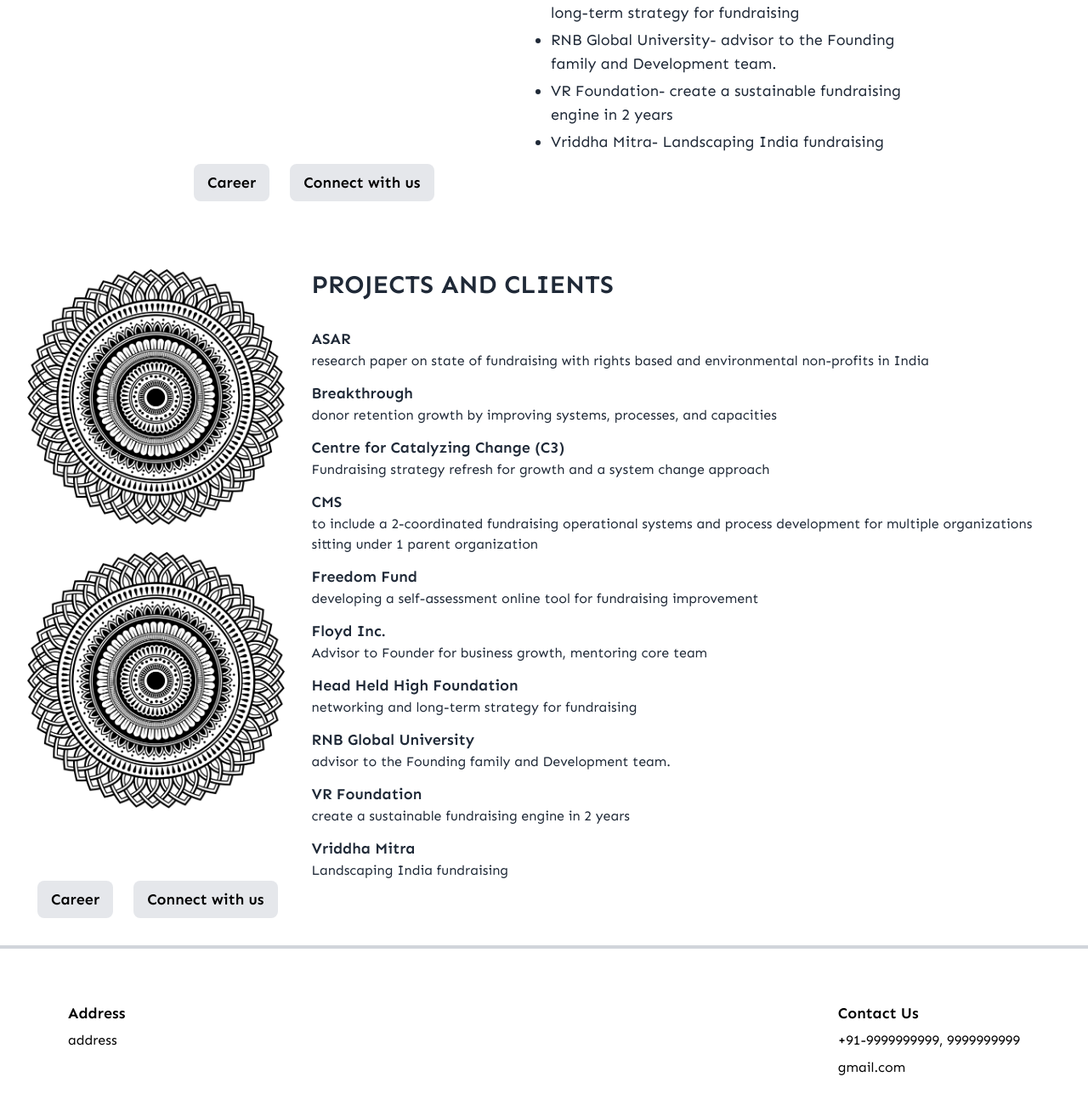
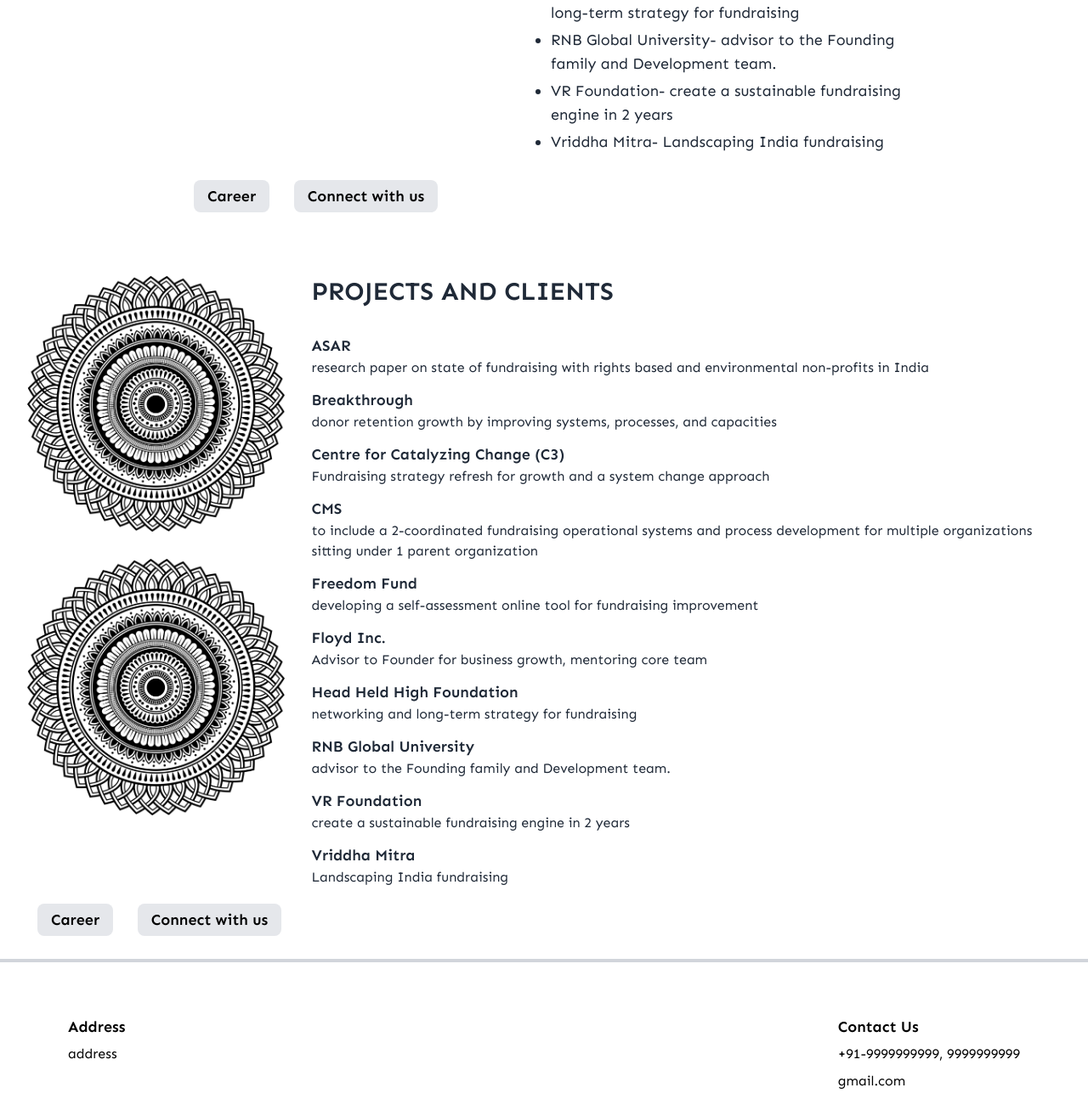
Before and after one commit to Lily-Sneha/Wolfpack, a website: page Projects.html in a window 1280 px wide. Shown: the part 658-1952 px from the top of the page at 85% size. Drawn offline with nearby package versions, Linux system fonts and the light colour scheme; files that its build step writes are made by us from their sources.

Commit message:
project buttons

```diff
--- a/Projects.html
+++ b/Projects.html
@@ -139,19 +139,12 @@
                     </div>
                 </div>
 
-                <div class=" sen-uniquifier">
-
-                    <nav :class="{'flex': open, 'hidden': !open}"
-                        class="flex-col flex-grow pb-4 md:pb-0 hidden md:flex md:justify-start md:flex-row">
-
+                <div class=" sen-uniquifier pt-6">
                         <a class="px-4 py-2 mt-2 mx-3 text-lg font-semibold text-black rounded-lg  md:mt-0 hover:text-neutral-100 hover:bg-black bg-gray-200 focus:outline-none focus:shadow-outline"
                             href="./career.html">Career</a>
 
                         <a class="px-4 py-2 mt-2  mx-3 text-lg font-semibold text-black rounded-lg  md:mt-0 hover:text-neutral-100 hover:bg-black bg-gray-200 focus:outline-none focus:shadow-outline"
                             href="./Contact.html">Connect with us</a>
-
-
-                    </nav>
 
                 </div>
             </div>
@@ -258,20 +251,12 @@
             </div>
           </div>
         </div>
-        <div class=" sen-uniquifier">
-
-            <nav :class="{'flex': open, 'hidden': !open}"
-                class="flex-col flex-grow pb-4 md:pb-0 hidden md:flex md:justify-start md:flex-row">
-
+        <div class=" sen-uniquifier pt-6">
                 <a class="px-4 py-2 mt-2 mx-3 text-lg font-semibold text-black rounded-lg  md:mt-0 hover:text-neutral-100 hover:bg-black bg-gray-200 focus:outline-none focus:shadow-outline"
                     href="./career.html">Career</a>
 
                 <a class="px-4 py-2 mt-2  mx-3 text-lg font-semibold text-black rounded-lg  md:mt-0 hover:text-neutral-100 hover:bg-black bg-gray-200 focus:outline-none focus:shadow-outline"
                     href="./Contact.html">Connect with us</a>
-
-
-            </nav>
-
         </div>
       </div>
 
```
Also changed, not shown: output.css.
